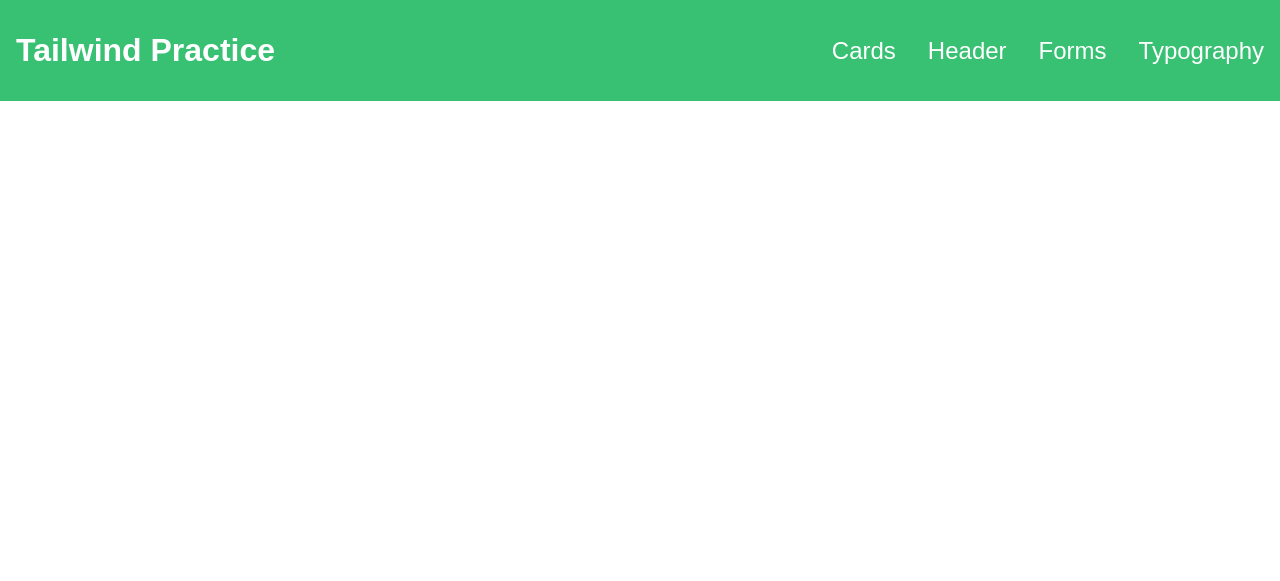
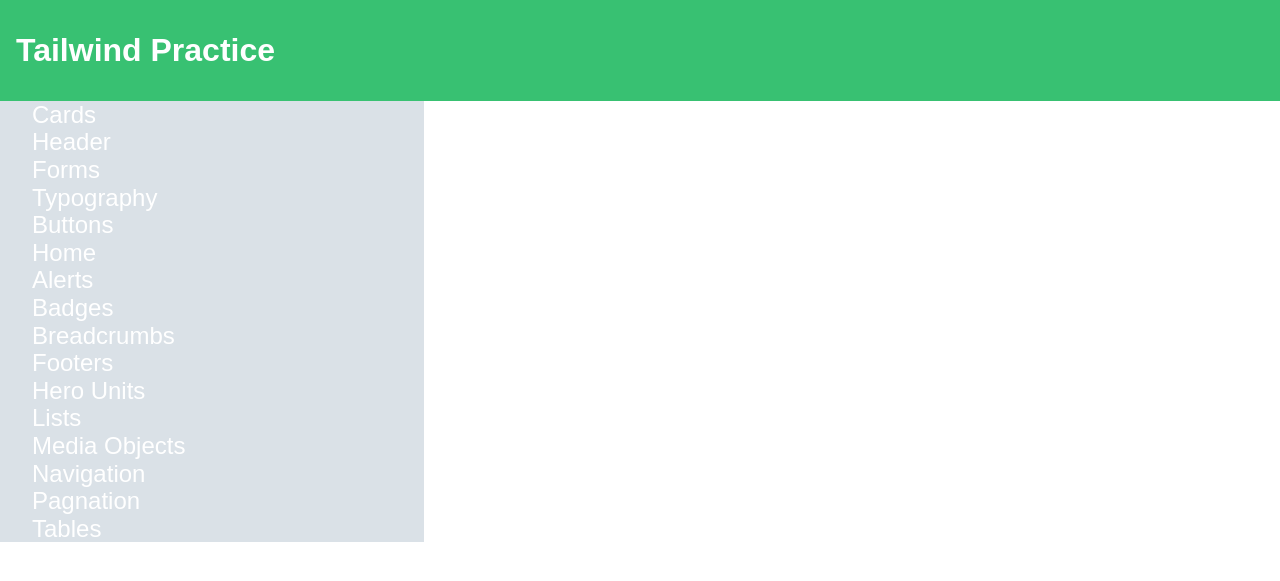
Before and after one commit to AsiaDixon/In-Command, a PHP site: page /partials/start.php in a window 1280 px wide. Shown: the top 581 px of the page. Run offline with PHP 8.4, Linux system fonts and the light colour scheme; some libraries are stand-ins or nearby versions.

Commit message:
inclusion of folders and other component pages

```diff
--- /dev/null
+++ b/partials/c-buttons.php
@@ -0,0 +1,3 @@
+<button class="bg-blue hover:bg-blue-dark text-white font-bold py-2 px-4 rounded-full">
+  	Button
+</button>
--- a/partials/end.php
+++ b/partials/end.php
@@ -1,2 +1,4 @@
- </body>
+  			</div>
+		</div>
+ 	</body>
 </html>
--- a/partials/header.php
+++ b/partials/header.php
@@ -1,20 +1,5 @@
 
  <header class='header'>
       <h1 class="py-4">Tailwind Practice</h1>
-      <nav>
-        <ul class="md:flex list-reset text-2xl">
-          <li>
-            <a class="nav-link" href="cards.php">Cards</a>
-          </li>
-           <li>
-            <a class="nav-link" href="headers.php">Header</a>
-          </li>
-           <li>
-            <a class="nav-link" href="forms.php">Forms</a>
-          </li>
-           <li>
-            <a class="nav-link" href="typography.php">Typography</a>
-          </li>
-        </ul>
-      </nav>
+
     </header>
--- /dev/null
+++ b/partials/navigation.php
@@ -0,0 +1,52 @@
+<nav>
+        <ul class="verticalAlign list-reset text-2xl">
+          <li>
+            <a class="nav-link" href="cards.php">Cards</a>
+          </li>
+           <li>
+            <a class="nav-link" href="headers.php">Header</a>
+          </li>
+           <li>
+            <a class="nav-link" href="forms.php">Forms</a>
+          </li>
+           <li>
+            <a class="nav-link" href="typography.php">Typography</a>
+          </li>
+           <li>
+            <a class="nav-link" href="buttons.php">Buttons</a>
+          </li>
+           <li>
+            <a class="nav-link" href="index.php">Home</a>
+          </li>
+           <li>
+            <a class="nav-link" href="alerts.php">Alerts</a>
+          </li>
+           <li>
+            <a class="nav-link" href="badges.php">Badges</a>
+          </li>
+           <li>
+            <a class="nav-link" href="breadcrumbs.php">Breadcrumbs</a>
+          </li>
+           <li>
+            <a class="nav-link" href="footers.php">Footers</a>
+          </li>
+           <li>
+            <a class="nav-link" href="herounits.php">Hero Units</a>
+          </li>
+           <li>
+            <a class="nav-link" href="lists.php">Lists</a>
+          </li>
+           <li>
+            <a class="nav-link" href="mediaobjects.php">Media Objects</a>
+          </li>
+           <li>
+            <a class="nav-link" href="navigation.php">Navigation</a>
+          </li>
+          <li>
+            <a class="nav-link" href="pagnation.php">Pagnation</a>
+          </li>
+           <li>
+            <a class="nav-link" href="tables.php">Tables</a>
+          </li>
+        </ul>
+      </nav>
--- a/partials/start.php
+++ b/partials/start.php
@@ -1,10 +1,3 @@
-<?php
-  $name="Asia";
-
-  $num1=2;
-  $num2=6;
-  $sum= $num1 + $num2;
-?>
 <!doctype html>
 <html lang="en">
   <head>
@@ -12,6 +5,15 @@
     <meta charset="utf-8">
     <meta name="viewport" content="width=device-width, initial-scale=1, shrink-to-fit=no">
     <link rel="stylesheet" href="./dist/styles.css">
+    <link rel="stylesheet"
+      href="//cdnjs.cloudflare.com/ajax/libs/highlight.js/9.12.0/styles/default.min.css">
+    <script src="//cdnjs.cloudflare.com/ajax/libs/highlight.js/9.12.0/highlight.min.js"></script>
+    <script>hljs.initHighlightingOnLoad();</script>
   </head>
   <body>
     <?php include 'header.php'; ?>
+    <div class="flex -mx-2">
+      <div class="w-1/3 bg-grey-light px-2">
+<?php include 'navigation.php'; ?>
+      </div>
+    <div class="w-2/3 px-2">
```
Also changed, not shown: buttons.php (added, +7 -0 lines), alerts.php (added), badges.php (added), breadcrumbs.php (added), footers.php (added), herounits.php (added), index.php (line endings or trailing spaces), lists.php (added), mediaobjects.php (added), navigation.php (added), pagination.php (added), tables.php (added).
